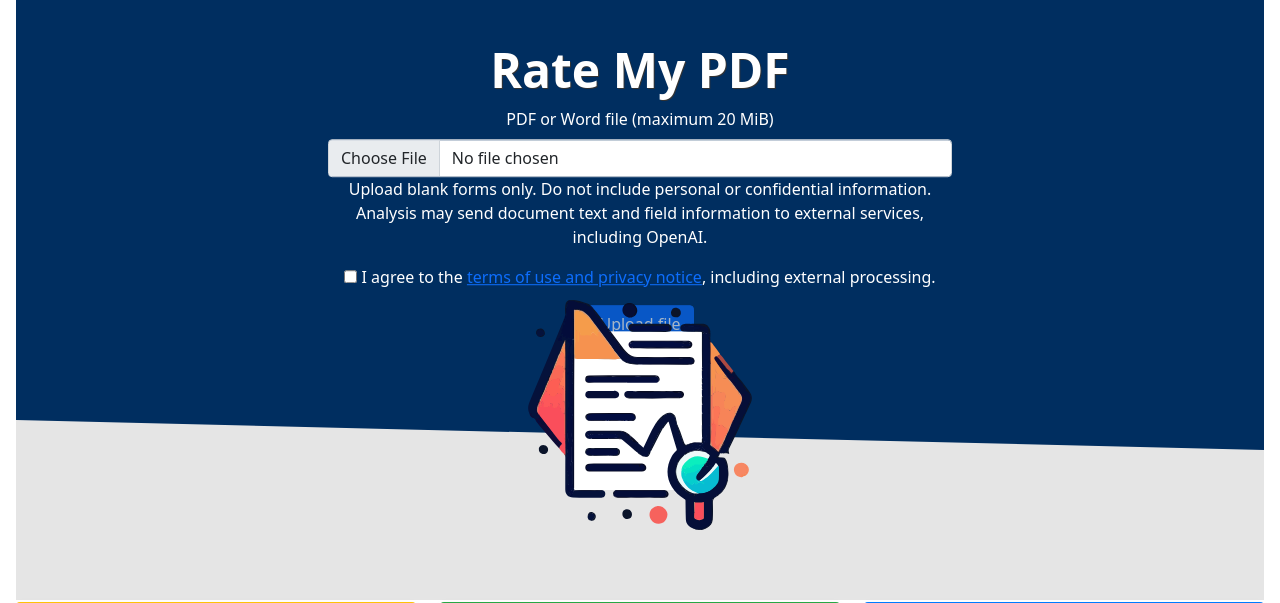
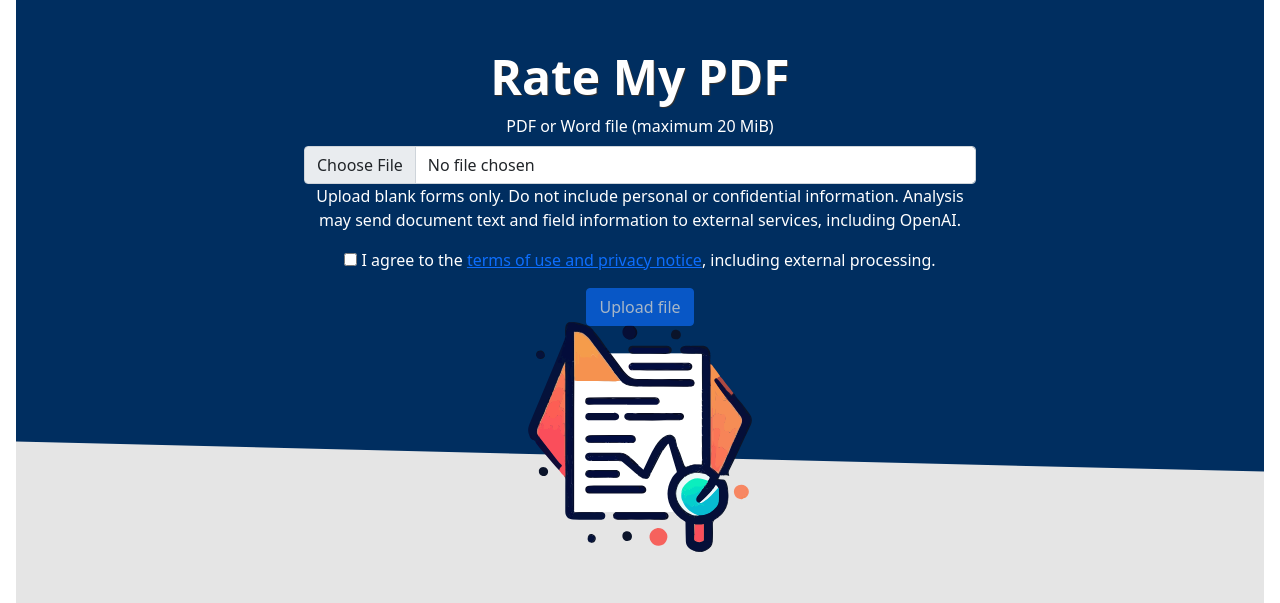
Before and after one commit to SuffolkLITLab/RateMyPDF, a FastAPI app: page / in a window 1280 px wide. Shown: the top 603 px of the page. Run offline with FastAPI, Linux system fonts and the light colour scheme.

Commit message:
Keep upload form above decorative artwork

```diff
--- a/app/static/css/ratemypdf.css
+++ b/app/static/css/ratemypdf.css
@@ -71,19 +71,22 @@ body {
 /* Style for the header section */
 .header-section {
   background-color: #002e60;
-  height: 400px;
+  min-height: 400px;
+  height: auto;
   width: 100%;
   position: relative;
+  display: flex;
+  align-items: center;
+  justify-content: center;
+  padding: 3rem 1rem 5rem;
 }
 
 .header-text {
   color: #fff;
   text-align: center;
-  position: absolute;
-  top: 50%;
-  left: 50%;
-  transform: translate(-50%, -50%);
-  z-index: 1;
+  position: relative;
+  width: min(100%, 42rem);
+  z-index: 3;
 }
 
 /* Custom styles for the complementary color band */
@@ -111,6 +114,7 @@ body {
   height: 230px;
   margin-top: -300px;
   z-index: 2;
+  pointer-events: none;
 }
 
 /* Media query for small devices (phones) */
```
